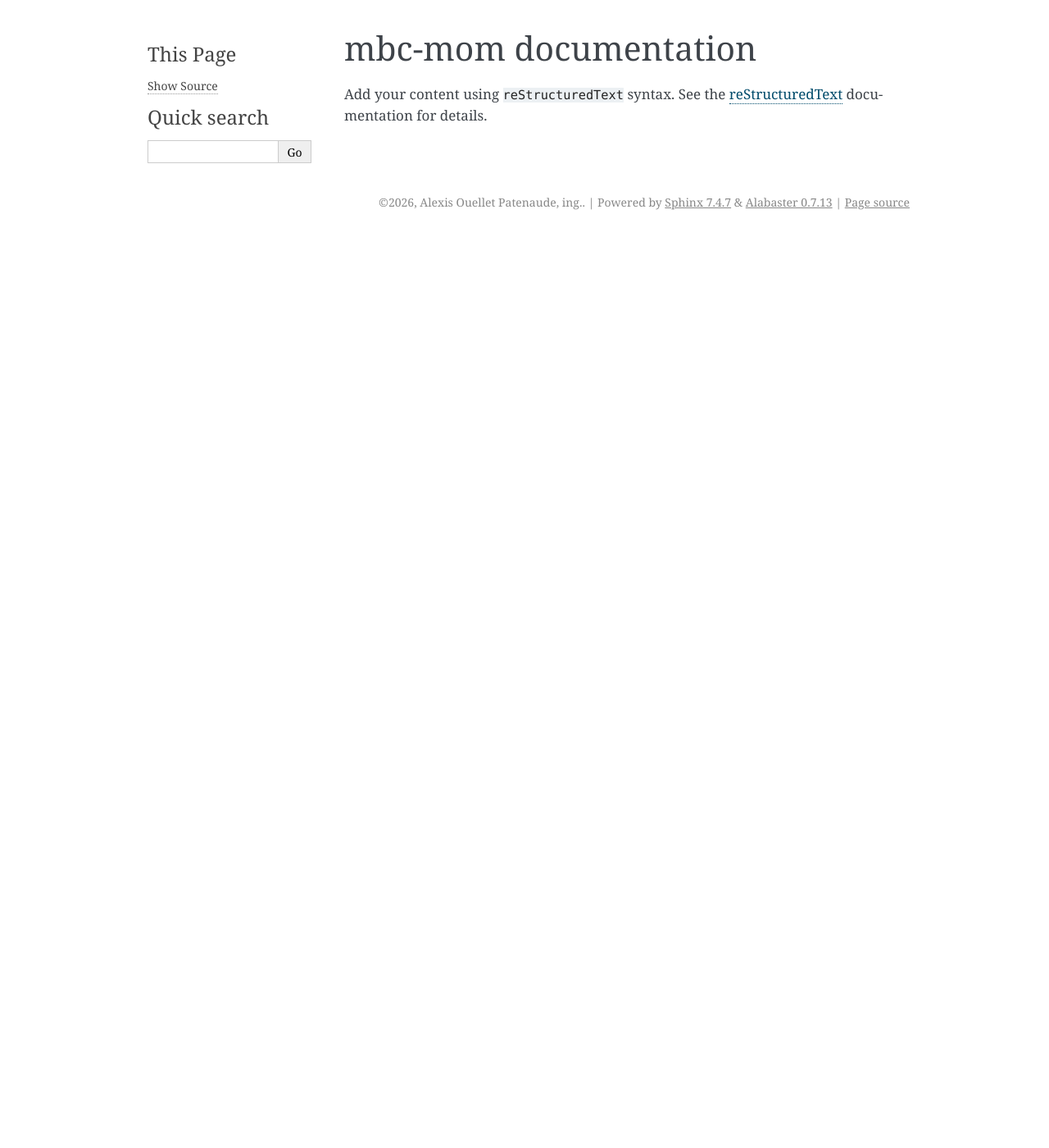
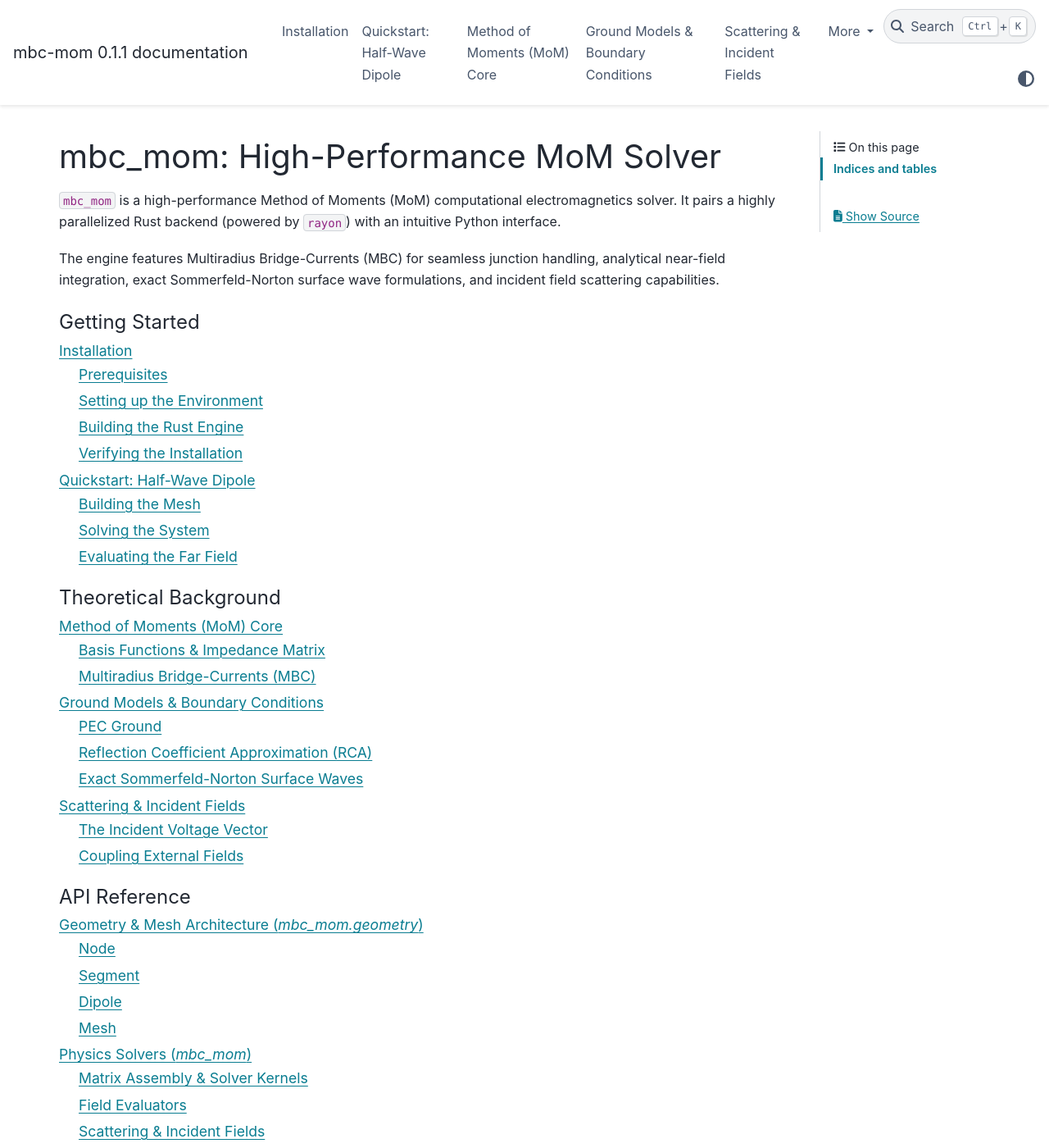
Before and after one commit to aop007/mbc_mom, a Sphinx documentation site: the page built from docs/source/index.rst, in a window 1280 px wide and 1400 px high. Shown: the whole window at 82% size. Built offline with Sphinx 7.4.7 and the PyData theme 0.15.4, drawn with Linux system fonts in a browser that asks for light colours; some of the changed text lies outside the part shown.

Commit message:
Added preliminary sphinx documentation.
chore: remove and ignore docs/build artifacts

```diff
--- /dev/null
+++ b/docs/source/api/geometry.rst
@@ -0,0 +1,37 @@
+Geometry & Mesh Architecture (`mbc_mom.geometry`)
+==================================================
+
+.. courage to change the module path if your package layout differs
+.. automodule:: mbc_mom.geometry
+   :members:
+   :undoc-members:
+   :show-inheritance:
+
+Node
+----
+.. autoclass:: mbc_mom.geometry.Node
+   :members:
+   :undoc-members:
+   :member-order: bysource
+
+Segment
+-------
+.. autoclass:: mbc_mom.geometry.Segment
+   :members:
+   :undoc-members:
+   :member-order: bysource
+
+Dipole
+------
+.. autoclass:: mbc_mom.geometry.Dipole
+   :members:
+   :undoc-members:
+   :member-order: bysource
+
+Mesh
+----
+.. autoclass:: mbc_mom.geometry.Mesh
+   :members:
+   :undoc-members:
+   :exclude-members: __init__
+   :member-order: bysource
--- /dev/null
+++ b/docs/source/api/solvers.rst
@@ -0,0 +1,25 @@
+Physics Solvers (`mbc_mom`)
+===========================
+
+.. automodule:: mbc_mom
+   :members:
+   :undoc-members:
+
+Matrix Assembly & Solver Kernels
+--------------------------------
+
+.. autofunction:: mbc_mom.compute_impedance_matrix
+
+Field Evaluators
+----------------
+
+.. autofunction:: mbc_mom.compute_near_field
+
+.. autofunction:: mbc_mom.compute_far_field
+
+Scattering & Incident Fields
+----------------------------
+
+.. autofunction:: mbc_mom.get_incident_eval_points
+
+.. autofunction:: mbc_mom.compute_incident_v_matrix
--- a/docs/source/conf.py
+++ b/docs/source/conf.py
@@ -14,15 +14,21 @@ release = '0.1.1'
 # -- General configuration ---------------------------------------------------
 # https://www.sphinx-doc.org/en/master/usage/configuration.html#general-configuration
 
-extensions = []
+extensions = [
+    'sphinx.ext.autodoc',
+    'sphinx.ext.napoleon',
+    'sphinx.ext.mathjax',
+    'sphinx.ext.viewcode',
+]
 
 templates_path = ['_templates']
 exclude_patterns = []
 
-
+# Ensure autodoc looks at the type hints in your .pyi files
+autodoc_typehints = "description"
 
 # -- Options for HTML output -------------------------------------------------
 # https://www.sphinx-doc.org/en/master/usage/configuration.html#options-for-html-output
 
-html_theme = 'alabaster'
+html_theme = 'pydata_sphinx_theme'
 html_static_path = ['_static']
--- a/docs/source/index.rst
+++ b/docs/source/index.rst
@@ -1,16 +1,36 @@
-.. mbc-mom documentation master file, created by
-   sphinx-quickstart on Fri Jun 26 22:19:37 2026.
-   You can adapt this file completely to your liking, but it should at least
-   contain the root `toctree` directive.
+====================================
+mbc_mom: High-Performance MoM Solver
+====================================
 
-mbc-mom documentation
-=====================
+``mbc_mom`` is a high-performance Method of Moments (MoM) computational electromagnetics solver. It pairs a highly parallelized Rust backend (powered by ``rayon``) with an intuitive Python interface.
 
-Add your content using ``reStructuredText`` syntax. See the
-`reStructuredText <https://www.sphinx-doc.org/en/master/usage/restructuredtext/index.html>`_
-documentation for details.
-
+The engine features Multiradius Bridge-Currents (MBC) for seamless junction handling, analytical near-field integration, exact Sommerfeld-Norton surface wave formulations, and incident field scattering capabilities.
 
 .. toctree::
    :maxdepth: 2
-   :caption: Contents:
+   :caption: Getting Started
+
+   installation
+   quickstart
+
+.. toctree::
+   :maxdepth: 2
+   :caption: Theoretical Background
+
+   theory/method_of_moments
+   theory/ground_models
+   theory/scattering
+
+.. toctree::
+   :maxdepth: 2
+   :caption: API Reference
+
+   api/geometry
+   api/solvers
+
+Indices and tables
+==================
+
+* :ref:`genindex`
+* :ref:`modindex`
+* :ref:`search`
--- /dev/null
+++ b/docs/source/installation.rst
@@ -0,0 +1,69 @@
+Installation
+============
+
+``mbc_mom`` requires a compiled Rust backend to achieve its high performance. This guide covers how to set up your development environment, build the Rust extension, and install the Python package locally.
+
+Prerequisites
+-------------
+
+Since the core engine is written in Rust and wrapped in Python, you will need both toolchains. This guide assumes you are developing on a Linux environment (such as WSL Ubuntu 24).
+
+1. **Rust Toolchain**: You need ``rustc`` and ``cargo``. The easiest way to install this is via `rustup <https://rustup.rs/>`_:
+
+   .. code-block:: bash
+
+       curl --proto '=https' --tlsv1.2 -sSf https://sh.rustup.rs | sh
+
+2. **Pixi**: We use ``pixi`` for fast, reproducible Python environment management.
+
+   .. code-block:: bash
+
+       curl -fsSL https://pixi.sh/install.sh | bash
+
+
+Setting up the Environment
+--------------------------
+
+1. **Clone the Repository**
+
+   Clone the source code to your local machine and navigate into the project directory:
+
+   .. code-block:: bash
+
+       git clone git@github.com:aop007/mbc_mom.git
+       cd mbc_mom
+
+2. **Initialize the Pixi Environment**
+
+   ``mbc_mom`` is targeted for Python 3.14. Your repository should contain a ``pixi.toml`` file that manages dependencies like ``maturin`` (the build system for PyO3) and ``numpy``.
+
+   If you haven't already initialized your environment, you can install the dependencies by running:
+
+   .. code-block:: bash
+
+       pixi install
+
+Building the Rust Engine
+------------------------
+
+We use `Maturin <https://www.maturin.rs/>`_ to compile the Rust backend (utilizing ``rayon`` for parallelization) and build the Python package.
+
+To build the extension in release mode and install it directly into your active ``pixi`` environment, run:
+
+.. code-block:: bash
+
+    pixi run maturin develop --release
+
+.. note::
+   Omitting the ``--release`` flag will build the package in debug mode. While compilation is much faster, the resulting solver will execute significantly slower due to unoptimized physics loops. Always use ``--release`` when running realistic electromagnetic simulations.
+
+Verifying the Installation
+--------------------------
+
+Once compiled, you can verify that the Python frontend is successfully communicating with the Rust backend by launching a Python shell within the ``pixi`` environment:
+
+.. code-block:: bash
+
+    pixi run python -c "import mbc_mom.geometry; print('mbc_mom installed successfully!')"
+
+If no errors are raised, your high-performance MoM solver is ready to use. Proceed to the :doc:`quickstart` guide to run your first simulation.
--- /dev/null
+++ b/docs/source/quickstart.rst
@@ -0,0 +1,80 @@
+Quickstart: Half-Wave Dipole
+============================
+
+This guide demonstrates how to build and simulate a simple center-fed half-wave dipole using ``mbc_mom``. We will construct the mesh, compute the impedance matrix, solve for the antenna currents, and evaluate the far-field pattern.
+
+Building the Mesh
+-----------------
+
+First, we define the geometry. A half-wave dipole at 300 MHz has a wavelength of roughly 1 meter, so we will create a dipole that is 0.5 meters long, oriented along the Z-axis.
+
+To resolve the center feed-point, we define three nodes and two segments.
+
+.. code-block:: python
+
+    import numpy as np
+    from mbc_mom.geometry import Mesh, Node, Segment
+    from mbc_mom import compute_impedance_matrix, compute_far_field
+
+    # 1. Initialize the Mesh
+    mesh = Mesh()
+
+    # 2. Define nodes along the Z-axis (length = 0.5m)
+    n0 = mesh.add_node(Node(0.0, 0.0, -0.25))
+    n1 = mesh.add_node(Node(0.0, 0.0,  0.00)) # Center node
+    n2 = mesh.add_node(Node(0.0, 0.0,  0.25))
+
+    # 3. Define the segments with a 1mm radius
+    radius = 0.001
+    mesh.add_segment(Segment(n0, n1, radius))
+    mesh.add_segment(Segment(n1, n2, radius))
+
+    # 4. Assemble the MBC basis functions
+    mesh.build_dipoles()
+
+    # 5. Validate the mesh geometry at our target frequency (300 MHz)
+    freq_hz = 300e6
+    warnings = mesh.validate(freq_hz)
+    if warnings:
+        print("Mesh validation warnings:", warnings)
+
+
+Solving the System
+------------------
+
+With the geometry defined, we pass the mesh to the highly parallelized Rust backend to compute the MoM impedance matrix.
+
+.. code-block:: python
+
+    # 6. Compute the Impedance Matrix [Z]
+    Z_list = compute_impedance_matrix(mesh, freq_hz)
+
+    # Reshape the flat list into a 2D NumPy array
+    # The dimension is N x N, where N is the number of dipoles
+    num_dipoles = len(mesh.dipoles)
+    Z_matrix = np.array(Z_list).reshape((num_dipoles, num_dipoles))
+
+    # 7. Define the excitation voltage vector [V]
+    # For a center-fed dipole, we apply 1V at the junction dipole
+    V = np.zeros(num_dipoles, dtype=complex)
+    V[0] = 1.0 + 0.0j # Assuming our single junction is at index 0
+
+    # 8. Solve for the currents [I] using standard linear algebra: [Z][I] = [V]
+    currents = np.linalg.solve(Z_matrix, V).tolist()
+
+
+Evaluating the Far Field
+------------------------
+
+Finally, we use the solved currents to compute the far-field radiation pattern.
+
+.. code-block:: python
+
+    # 9. Define observation angles (Theta and Phi in radians)
+    thetas = np.linspace(0, np.pi, 181).tolist() # Elevation: 0 to 180 degrees
+    phis = [0.0] * 181                           # Azimuth slice at Phi = 0
+
+    # 10. Compute the Far Field
+    E_far_field = compute_far_field(mesh, currents, freq_hz, thetas, phis)
+
+    print(f"Computed far field at {len(E_far_field)} angles.")
--- /dev/null
+++ b/docs/source/theory/ground_models.rst
@@ -0,0 +1,37 @@
+Ground Models & Boundary Conditions
+===================================
+
+``mbc_mom`` supports modeling structures in free space, over Perfect Electric Conductors (PEC), or over lossy, real ground using exact formulations. The presence of a ground plane modifies the free-space Green's function :math:`G_0(\vec{r}, \vec{r}')`.
+
+PEC Ground
+----------
+
+When ``Mesh.set_pec_ground()`` is invoked, the solver uses classical Image Theory. The Green's function becomes:
+
+.. math::
+
+   G(\vec{r}, \vec{r}') = \frac{e^{-jkR_1}}{R_1} \pm \frac{e^{-jkR_2}}{R_2}
+
+Where :math:`R_1`` is the distance to the source, and :math:`R_2`` is the distance to its virtual image.
+
+Reflection Coefficient Approximation (RCA)
+------------------------------------------
+
+For real ground, RCA provides a fast approximation by scaling the image contribution using the Fresnel reflection coefficients (:math:`\Gamma_{TE}` and :math:`\Gamma_{TM}`).
+
+.. math::
+
+   G(\vec{r}, \vec{r}') \approx \frac{e^{-jkR_1}}{R_1} + \Gamma(\theta) \frac{e^{-jkR_2}}{R_2}
+
+This is computationally cheap and highly accurate for antennas elevated at least $0.2\lambda$ above the ground, but fails for buried wires or surface-hugging structures.
+
+Exact Sommerfeld-Norton Surface Waves
+-------------------------------------
+
+For geometries close to or penetrating a lossy half-space, ``mbc_mom`` relies on exact Sommerfeld integral evaluation. Activated via ``Mesh.set_real_ground(sigma, eps_r, use_sommerfeld=True)``, the engine evaluates the rigorous Sommerfeld identity:
+
+.. math::
+
+   G_{Sommerfeld} = 2 \int_{0}^{\infty} J_0(\lambda \rho) \frac{e^{-u z}}{u + u_E} \lambda d\lambda
+
+Because this highly oscillatory integration is computationally paralyzing, the Rust backend pre-computes these exact integrals into a 2D interpolative look-up table during the initialization phase. The parallelization via ``rayon`` ensures this table is generated in milliseconds, providing rigorous accuracy including Norton surface waves without the traditional MoM bottleneck.
--- /dev/null
+++ b/docs/source/theory/method_of_moments.rst
@@ -0,0 +1,34 @@
+Method of Moments (MoM) Core
+============================
+
+The ``mbc_mom`` engine solves the Electric Field Integral Equation (EFIE) in the frequency domain. For perfectly conducting wires, the total tangential electric field on the surface of the conductor must be zero:
+
+.. math::
+
+   [\vec{E}^{inc}(\vec{r}) + \vec{E}^{scat}(\vec{r})]_{tan} = 0
+
+Where :math:`\vec{E}^{inc}` is the incident or source field, and :math:`\vec{E}^{scat}` is the scattered field generated by the induced surface currents.
+
+Basis Functions & Impedance Matrix
+----------------------------------
+
+We discretize the unknown current distribution using overlapping basis functions, :math:`\vec{f}_n(\vec{r})`. The formulation applies Galerkin's method, testing the field with the same basis functions used for expansion, yielding the classical linear system:
+
+.. math::
+
+   [Z][I] = [V]
+
+The elements of the impedance matrix :math:`[Z]` are calculated via double integration over the source and observation regions:
+
+.. math::
+
+   Z_{ij} = \frac{j \omega \mu}{4 \pi} \int_{L_i} \int_{L_j} \left[ \vec{f}_i(\vec{r}) \cdot \vec{f}_j(\vec{r}') - \frac{1}{k^2} \nabla \cdot \vec{f}_i(\vec{r}) \nabla' \cdot \vec{f}_j(\vec{r}') \right] \frac{e^{-jkR}}{R} dl' dl
+
+Where :math:`R = \left| \vec{r} - \vec{r}' \right|` is the distance between the source and observation points, and :math:`k` is the wavenumber.
+
+Multiradius Bridge-Currents (MBC)
+---------------------------------
+
+Standard piecewise-sinusoidal basis functions struggle when wires of different radii meet at a junction. The ``mbc_mom`` engine natively employs **Multiradius Bridge-Currents (MBC)**.
+
+When ``Mesh.build_dipoles()`` is called, the geometry builder automatically identifies junctions and constructs specialized overlapping dipole basis functions. This ensures exact continuity of current (Kirchhoff's Current Law) without unphysical charge accumulation at stepped-radius junctions, which is notoriously difficult to converge in legacy MoM solvers.
--- /dev/null
+++ b/docs/source/theory/scattering.rst
@@ -0,0 +1,25 @@
+Scattering & Incident Fields
+============================
+
+While many MoM applications are driven by localized voltage gaps (antennas), ``mbc_mom`` is fully equipped for Radar Cross Section (RCS) and electromagnetic scattering analysis.
+
+The Incident Voltage Vector
+---------------------------
+
+In a scattering problem, the excitation vector :math:`[V]` is populated by integrating an external, incident field :math:`\vec{E}^{inc}` along the path of each basis function:
+
+.. math::
+
+   V_i = \int_{L_i} \vec{E}^{inc}(\vec{r}) \cdot \vec{f}_i(\vec{r}) dl
+
+Using ``get_incident_eval_points()``, the solver returns the exact 3D Cartesian coordinates where the incident field must be sampled.
+
+Coupling External Fields
+------------------------
+
+Once you have evaluated your arbitrary incident field (e.g., a plane wave, a Gaussian beam, or near-field coupling from an adjacent system) at the returned spatial coordinates, you pass the complex :math:`E_x`, :math:`E_y`, and :math:`E_z` arrays to ``compute_incident_v_matrix()``.
+
+The Rust backend performs an analytical integration against the underlying MBC basis functions to yield the exact :math:`[V]` matrix.
+
+.. note::
+   The solver defaults to 7-point Gaussian quadrature (``points_per_seg=7``) for coupling incident fields to the mesh segments. This ensures highly accurate tracking of rapidly varying spatial fields across large segments.
--- a/pixi.toml
+++ b/pixi.toml
@@ -12,6 +12,8 @@ build-dev = "maturin develop --release --uv"
 build-dev-2 = {cmd = "RUSTFLAGS='-A warnings' PYTHONPATH=$PIXI_PROJECT_ROOT pixi run maturin develop --release", cwd = "."}
 clean = "uv cache clean && rm -rf ~/.cache/rattler/cache/uv-cache/ && pip uninstall mbc-mom mbc-lib -y && cargo clean && echo 'CLEAN DONE!'"
 clean-build = "uv cache clean && rm -rf ~/.cache/rattler/cache/uv-cache/ && pip uninstall mbc-mom mbc-lib -y && cargo clean && maturin develop --release --uv"
+docs = "sphinx-build -b html docs/source docs/build/html"
+docs-clean = "rm -rf docs/build/html"
 
 [dependencies]
 rust = ">=1.96.0,<1.97"
@@ -27,6 +29,7 @@ tabulate = ">=0.10.0,<0.11"
 sphinx = ">=8.2.3,<9"
 sphinx-rtd-theme = ">=3.1.0,<4"
 myst-parser = ">=5.1.0,<6"
+pydata-sphinx-theme = ">=0.19.0,<0.20"
 
 [pypi-dependencies]
 # We tell pixi to install our local directory in editable mode
```
Also changed, not shown: 2 other files.
